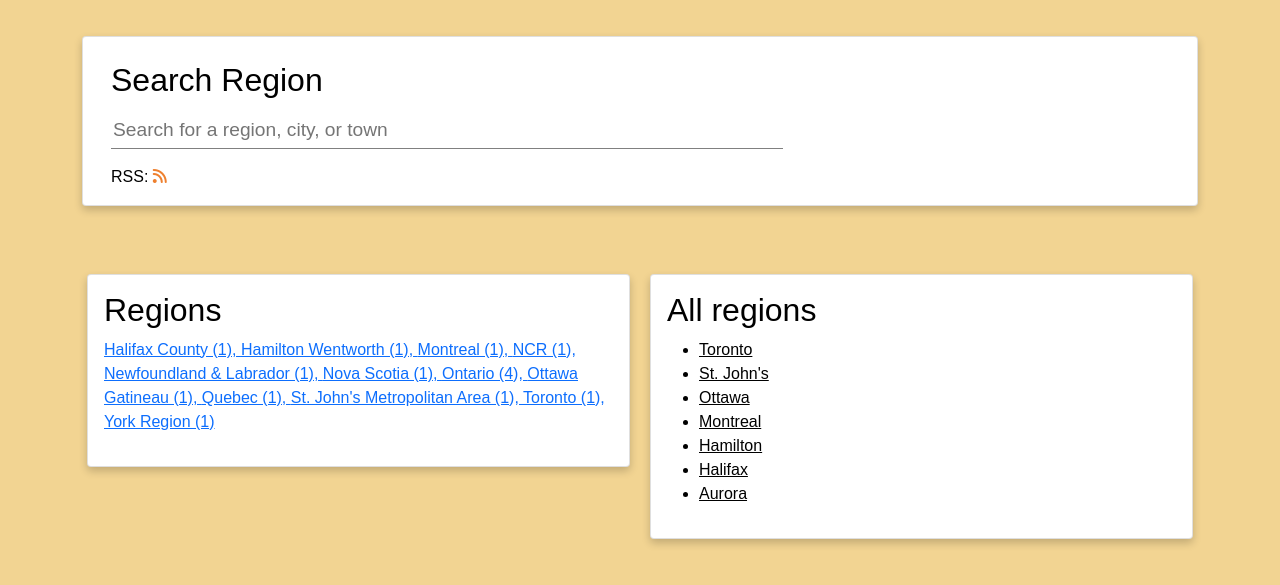
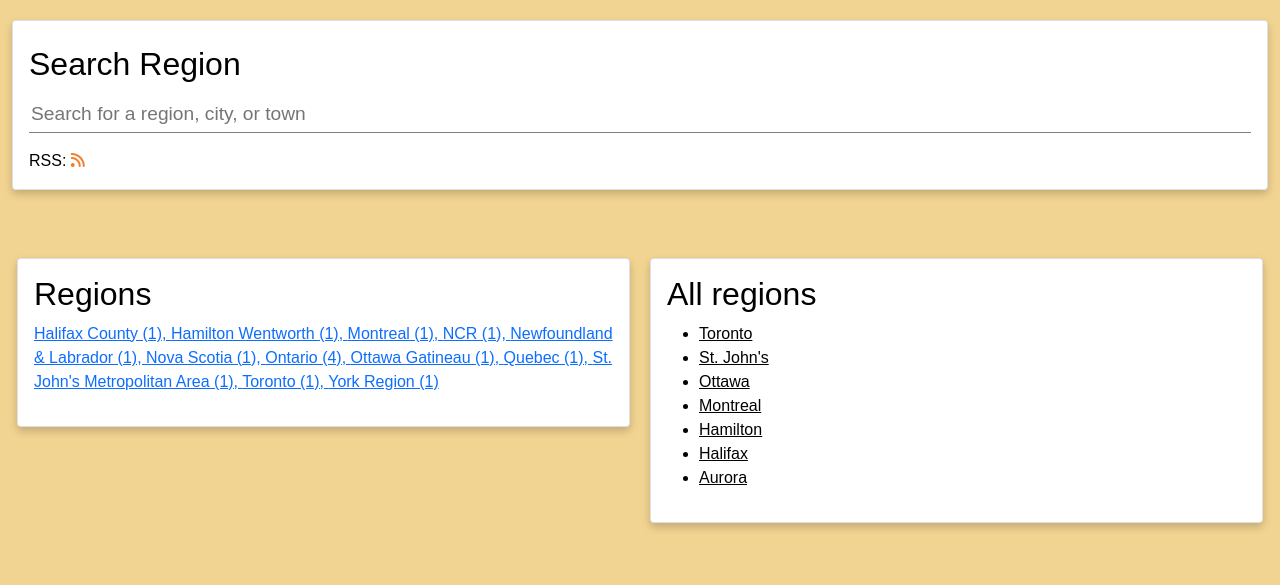
Before and after one commit to yak-fumblepack/school-projects, a Jekyll site: the page built from index.html, in a window 1280 px wide. Shown: the top 585 px of the page. Built offline with Jekyll 4.4.1, drawn with Linux system fonts in a browser that asks for light colours; nearby versions of some CDN libraries; a style sheet for code colours, icons or effects is not loaded.

Commit message:
make it wider

```diff
--- a/_layouts/default.html
+++ b/_layouts/default.html
@@ -2,7 +2,7 @@
 <html lang="{{ site.lang | default: "en-US" }}">
   {% include head.html %}
   <body>
-    <div class="container py-3" style="">
+    <div class="container-fluid" style="">
       {{ content }}
     </div>
   </body>
--- a/_layouts/home.html
+++ b/_layouts/home.html
@@ -24,14 +24,12 @@ layout: default
 	}
 </style>
 <div class="card">
-  <div class="container">
-		<h2 style="font-size: 2em;" class="py-2">Search Region</h2>
-		<div id="search-container" style="width: 42em;">
-		    <input  type="text" id="search-input" placeholder="Search for a region, city, or town">
-		    <ul style="list-style-type: none;" id="results-container"></ul>
-		</div>
-    <span>RSS: <a href="{{ site.baseurl }}/atom.xml" style="color:#ee802f"><span class="fa fa-rss"></span></a></span>
-  </div>
+	<h2 style="font-size: 2em;" class="py-2">Search Region</h2>
+	<div id="search-container" style="width: 102em;">
+		<input  type="text" id="search-input" placeholder="Search for a region, city, or town">
+		<ul style="list-style-type: none;" id="results-container"></ul>
+	</div>
+	<span>RSS: <a href="{{ site.baseurl }}/atom.xml" style="color:#ee802f"><span class="fa fa-rss"></span></a></span>
 </div>
 <br>
 <br>
```
